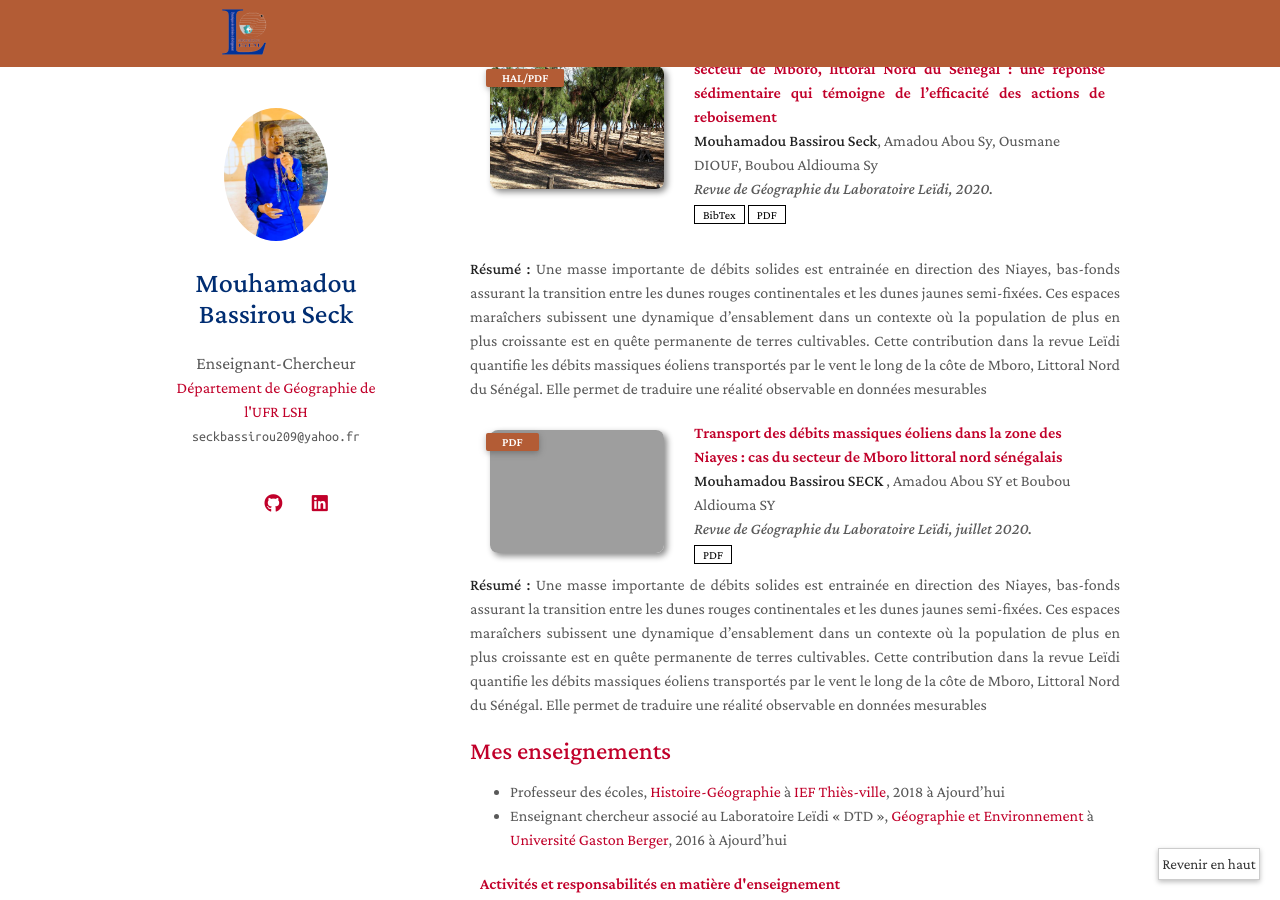
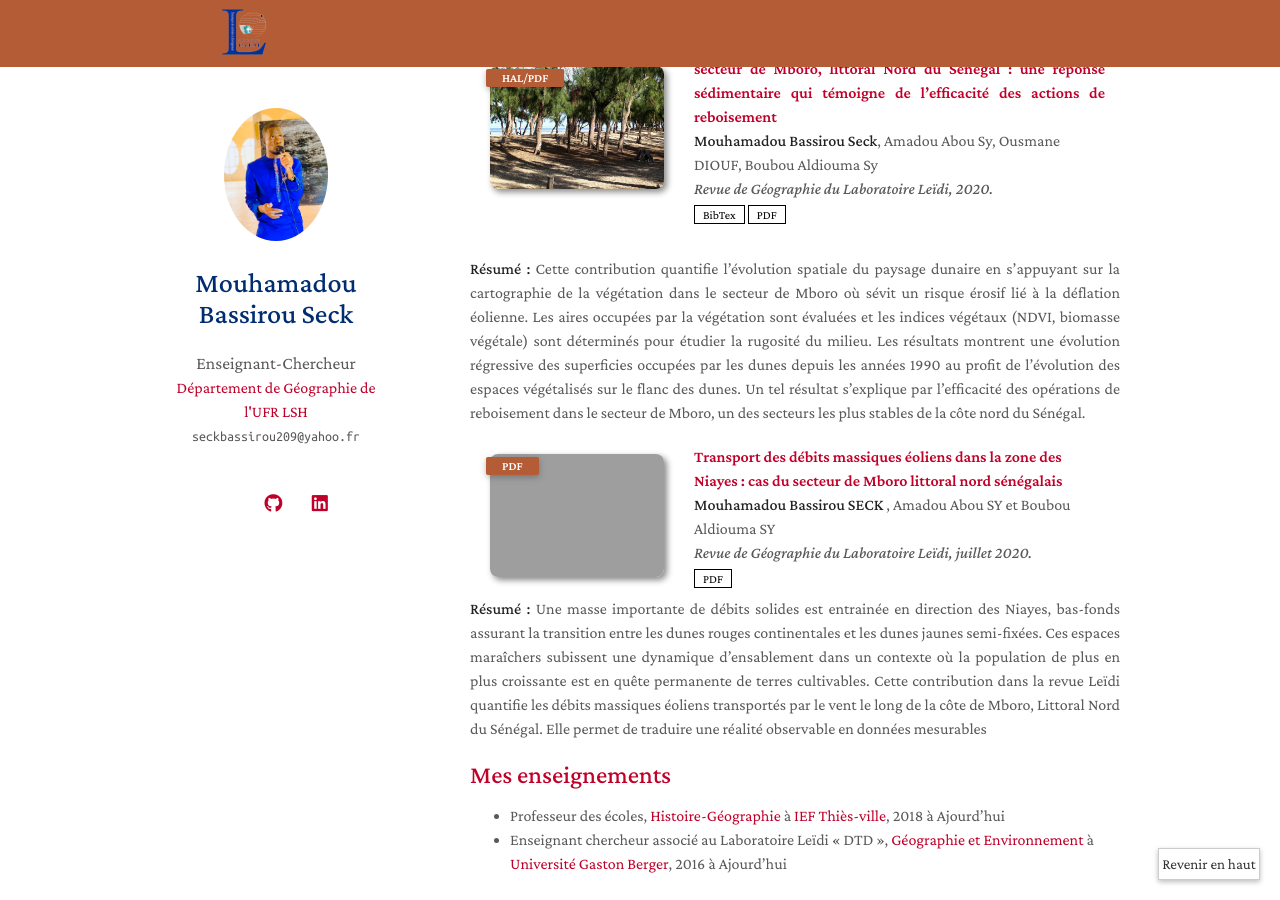
Before and after one commit to Bassmbacke/researchpage, a Jekyll site: the page built from index.md, in a window 1280 px wide and 900 px high, scrolled down 1044 px. Built offline with Jekyll 4.4.1, drawn with Linux system fonts in a browser that asks for light colours; nearby versions of some CDN libraries; comment, search, counter and statistics services are not loaded; a style sheet for code colours, icons or effects is not loaded; our own code applies the rules of GitHub Pages for plain Markdown files.

Commit message:
Update publications.md

```diff
--- a/_includes/publications.md
+++ b/_includes/publications.md
@@ -103,8 +103,7 @@
 </li>
 <br>
  <li>
-<p style="text-align: justify"><strong> Résumé : </strong>Une masse importante de débits solides est entrainée en direction des Niayes, bas-fonds assurant la transition entre les dunes rouges continentales et les dunes jaunes semi-fixées. Ces espaces maraîchers subissent une dynamique d’ensablement dans un contexte où la population de plus en plus croissante est en quête permanente de terres cultivables.
-Cette contribution dans la revue Leïdi quantifie les débits massiques éoliens transportés par le vent le long de la côte de Mboro, Littoral Nord du Sénégal. Elle permet de traduire une réalité observable en données mesurables</p>
+<p style="text-align: justify"><strong> Résumé : </strong>Cette contribution quantifie l’évolution spatiale du paysage dunaire en s’appuyant sur la cartographie de la végétation dans le secteur de Mboro où sévit un risque érosif lié à la déflation éolienne. Les aires occupées par la végétation sont évaluées et les indices végétaux (NDVI, biomasse végétale) sont déterminés pour étudier la rugosité du milieu. Les résultats montrent une évolution régressive des superficies occupées par les dunes depuis les années 1990 au profit de l’évolution des espaces végétalisés sur le flanc des dunes. Un tel résultat s’explique par l’efficacité des opérations de reboisement dans le secteur de Mboro, un des secteurs les plus stables de la côte nord du Sénégal.</p>
 <div class="pub-row">
   <div class="col-sm-3 abbr" style="position: relative;padding-right: 15px;padding-left: 15px;">
     <img src="https://bassmbacke.github.io/researchpage/assets/img/article1.png" class="teaser img-fluid z-depth-1">
```
